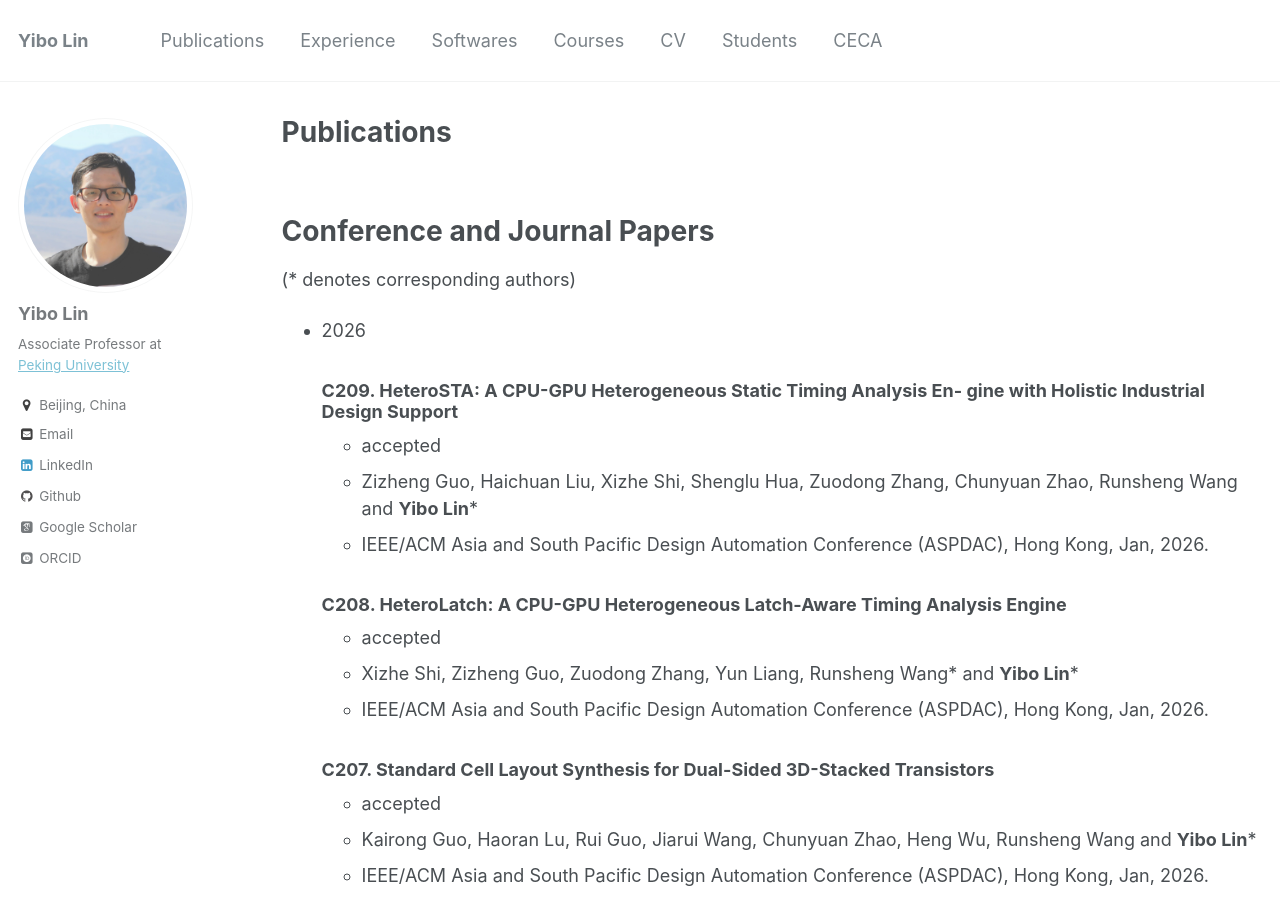
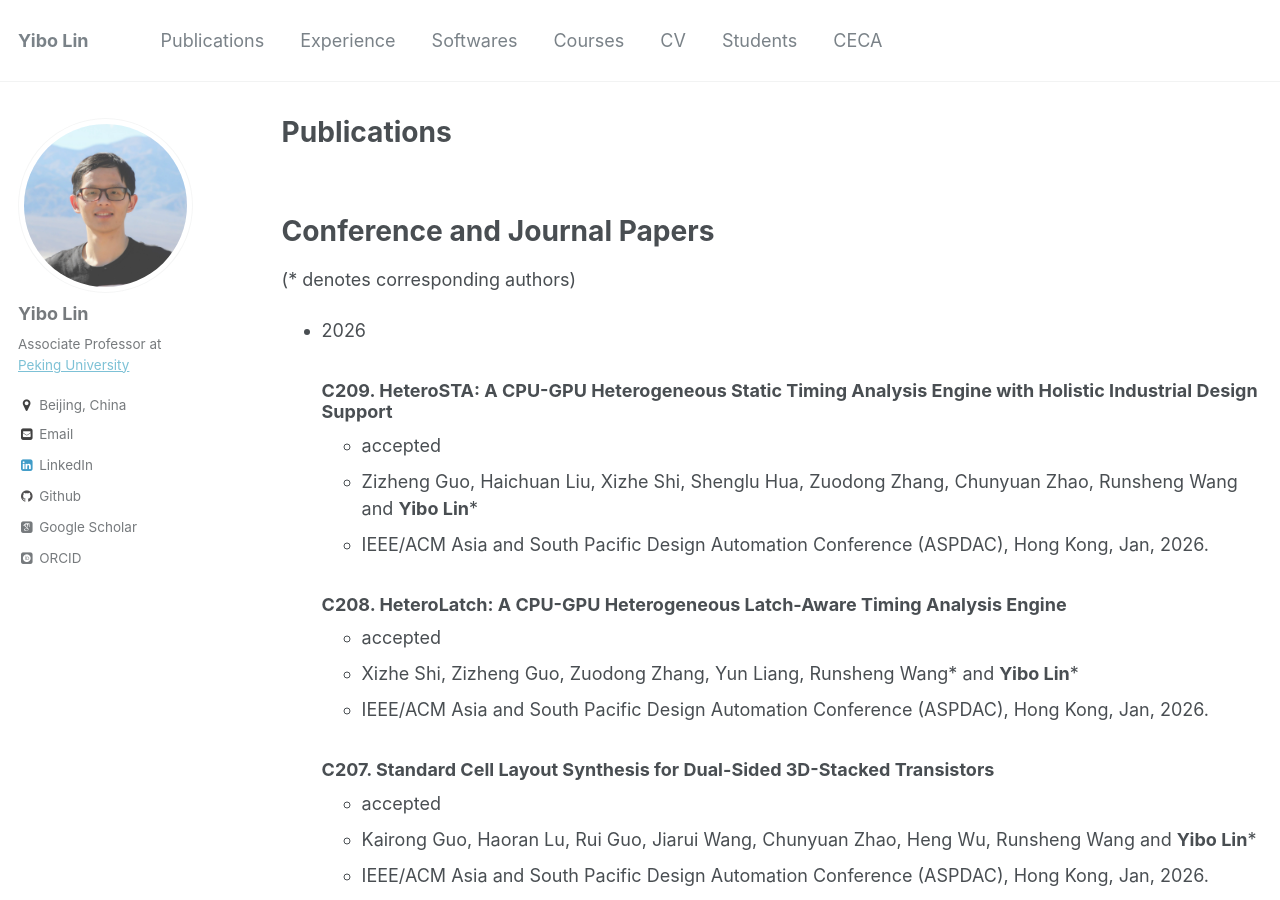
Before and after one commit to limbo018/limbo018.github.io, a Jekyll site: the page built from _pages/publications.md, in a window 1280 px wide and 900 px high. Built offline with Jekyll 4.4.1, drawn with Linux system fonts in a browser that asks for light colours; some web fonts are replaced.

Commit message:
fix typo

```diff
--- a/_pages/publications.md
+++ b/_pages/publications.md
@@ -20,7 +20,7 @@ Conference and Journal Papers
 
 * 2026
 
-  ### C209. HeteroSTA: A CPU-GPU Heterogeneous Static Timing Analysis En- gine with Holistic Industrial Design Support
+  ### C209. HeteroSTA: A CPU-GPU Heterogeneous Static Timing Analysis Engine with Holistic Industrial Design Support
      * accepted
      * Zizheng Guo, Haichuan Liu, Xizhe Shi, Shenglu Hua, Zuodong Zhang, Chunyuan Zhao, Runsheng Wang and **Yibo Lin**\*
      * IEEE/ACM Asia and South Pacific Design Automation Conference (ASPDAC), Hong Kong, Jan, 2026.
--- a/ref/publications.bib
+++ b/ref/publications.bib
@@ -2084,7 +2084,7 @@
   corresponding={Xu, Qiang},
 }
 @inproceedings{TIMING_ASPDAC2026_Guo,
-  title={HeteroSTA: A CPU-GPU Heterogeneous Static Timing Analysis En- gine with Holistic Industrial Design Support},
+  title={HeteroSTA: A CPU-GPU Heterogeneous Static Timing Analysis Engine with Holistic Industrial Design Support},
   author={Guo, Zizheng and Liu, Haichuan and Shi, Xizhe and Hua, Shenglu and Zhang, Zuodong and Zhao, Chunyuan and Wang, Runsheng and Lin, Yibo},
   booktitle=aspdac,
   year={2026},
```
Also changed, not shown: _includes/publications_cv.md (+1 -1 lines), 3 other files.
